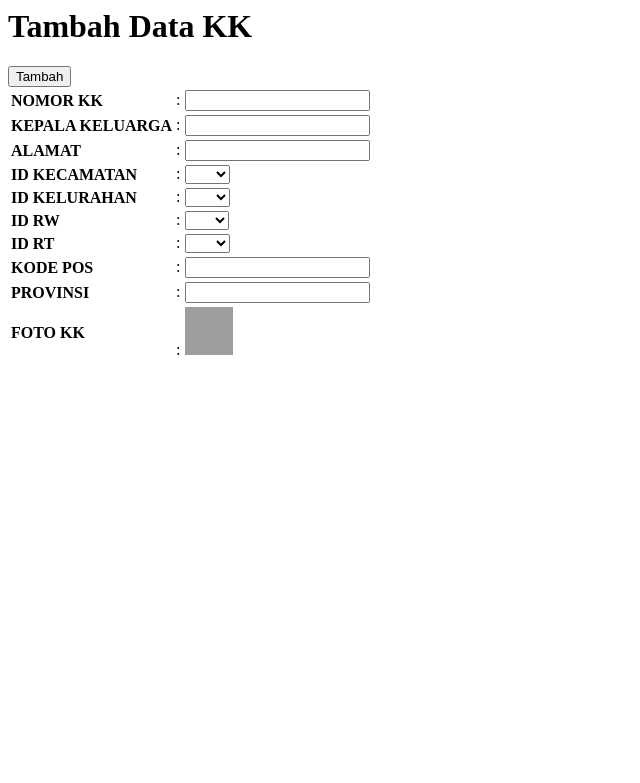
After one commit to nabilabinggg/Web-RT, a CodeIgniter 4 app: template app/Views/admin/t_data_kk.php in a window 1280 px wide. The commit adds this page. Shown: the top 783 px of the page, without its empty margins (0-640 px from the left). Run offline with PHP 8.4 and a stand-in for CodeIgniter, Linux system fonts and the light colour scheme; the template is opened without the code that fills it, so the values that code supplies are empty; some libraries are stand-ins or nearby versions; grey boxes are pictures that could not be loaded.

Commit message:
perubahan input

```diff
--- a/app/Views/admin/index.php
+++ b/app/Views/admin/index.php
@@ -2,6 +2,12 @@
 <?php if (session()->get('role') == 1) : ?>
 <button> <a href="/buat_akun">Tambah Akun</button></a>
 <button> <a href="/data_penduduk">Tambah Data Penduduk</a></button>
+<button> <a href="/tambah_data_rt">Tambah RT</a></button>
+<button> <a href="/tambah_data_rw">Tambah RW</a></button>
+<button> <a href="/tambah_data_kecamatan">Tambah Kecamatan</a></button>
+<button> <a href="/tambah_data_kelurahan">Tambah Kelurahan</a></button>
+<button> <a href="/tambah_data_provinsi">Tambah Provinsi</a></button>
+<button> <a href="/tambah_data_kk">Tambah KK</a></button>
 <h2>halamannya keseluruhan yaa</h2>
 <?php endif; ?>
 
--- /dev/null
+++ b/app/Views/admin/t_data_kk.php
@@ -0,0 +1,87 @@
+<h1>Tambah Data KK</h1>
+
+<!DOCTYPE html>
+<html lang="en">
+
+<head>
+    <meta charset="UTF-8">
+    <meta http-equiv="X-UA-Compatible" content="IE=edge">
+    <meta name="viewport" content="width=device-width, initial-scale=1.0">
+    <title>Tambah Data</title>
+</head>
+
+<body>
+    <form action="/data_kk" method="post">
+        <table style="text-align: left; justify-content: center;">
+            <tr>
+                <th> NOMOR KK </th>
+                <td> : <input type="text" name="nomor_kk" required></td>
+            </tr>
+            <tr>
+                <th> KEPALA KELUARGA </th>
+                <td> : <input type="text" name="kepala_keluarga" required></td>
+            </tr>
+            <tr>
+                <th> ALAMAT</th>
+                <td> : <input type="input" name="alamat" required></td>
+            </tr>
+            <tr>
+                <th> ID KECAMATAN </th>
+                <td> :
+                    <select name="id_kecamatan" id="" required>
+                        <option value="0"></option>
+                        <option value="1">000</option>
+                        <option value="2">111</option>
+                        <option value="3">222</option>
+                    </select>
+                </td>
+            </tr>
+            <tr>
+                <th> ID KELURAHAN </th>
+                <td> :
+                <select name="id_kelurahan" id="" required>
+                        <option value="0"></option>
+                        <option value="1">123</option>
+                        <option value="2">456</option>
+                        <option value="3">789</option>
+                    </select>
+                </td>
+            </tr>
+            <tr>
+                <th> ID RW </th>
+                <td> :
+                <select name="id_rw" id="" required>
+                        <option value="0"></option>
+                        <option value="1">112</option>
+                        <option value="2">113</option>
+                        <option value="3">114</option>
+                    </select>
+                </td>
+            </tr>
+            <tr>
+                <th> ID RT </th>
+                <td> :
+                <select name="id_rt" id="" required>
+                        <option value="0"></option>
+                        <option value="1">333</option>
+                        <option value="2">444</option>
+                        <option value="3">555</option>
+                    </select>
+                </td>
+            </tr>
+            <tr>
+                <th> KODE POS </th>
+                <td> : <input type="number" name="kode_pos" required></td>
+            </tr>
+            <tr>
+                <th> PROVINSI </th>
+                <td> : <input type="text" name="provinsi" required></td>
+            </tr>
+            <tr>
+                <th> FOTO KK </th>
+                <td> :
+                    <input type="image" src="img_submit.gif" alt="Submit" width="48" height="48" name="scan_foto_kk" required>
+                </td>
+            </tr>
+            <button type="submit" style="text-align:justify">Tambah</button>
+        </table>
```
Also changed, not shown: app/Config/Routes.php (+12 -0 lines), app/Controllers/admin.php (+36 -8 lines), app/Views/admin/t_data_kecamatan.php (added, +21 -0 lines), app/Views/admin/t_data_kelurahan.php (added, +21 -0 lines), app/Views/admin/t_data_provinsi.php (added, +21 -0 lines), app/Views/admin/t_data_rt.php (added, +21 -0 lines), app/Views/admin/t_data_rw.php (added, +21 -0 lines).
